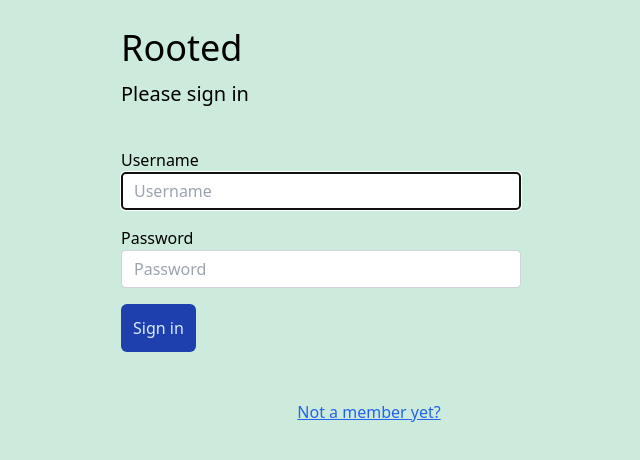
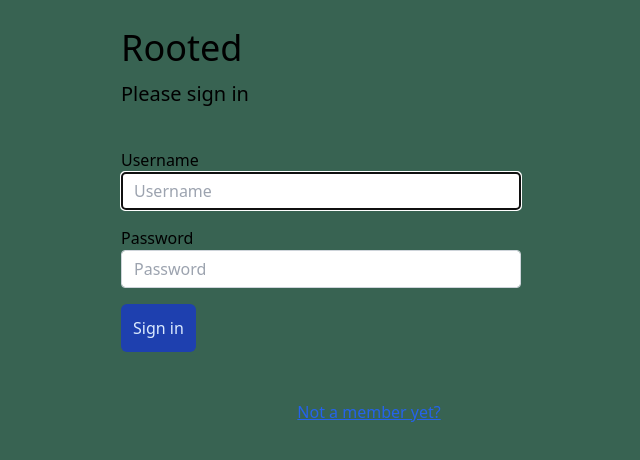
Before and after one commit to powellniki/gardenproject-client, a React (Vite) app: page /login in a window 1280 px wide. Shown: the top 460 px of the page, without its empty margins (271-911 px from the left). Built offline with nearby package versions, Linux system fonts and the light colour scheme.

Commit message:
added current user state

```diff
--- a/src/components/ApplicationViews.jsx
+++ b/src/components/ApplicationViews.jsx
@@ -1,4 +1,4 @@
-import React from 'react'
+import React, { useEffect, useState } from 'react'
 import { BrowserRouter, Route, Routes } from "react-router-dom"
 import { Authorized } from "./Authorized"
 import { Login } from "../pages/Login.jsx"
@@ -10,6 +10,13 @@ import { DiscussionBoard } from '../pages/DiscussionBoard.jsx'
 
 
 export const ApplicationViews = () => {
+    const [currentUser, setCurrentUser] = useState({})
+
+    useEffect(() => {
+        const localUser = localStorage.getItem("token")
+        const localUserObject = JSON.parse(localUser)
+        setCurrentUser(localUserObject)
+    }, [])
 
 
     return <BrowserRouter>
--- a/src/index.css
+++ b/src/index.css
@@ -5,7 +5,7 @@
 body {
   height: 100vh;
   width: 100vw;
-  background-color: rgb(205, 235, 220);
+  background-color: rgb(56, 99, 82);
 }
 
 .truncate-multiline {
```
